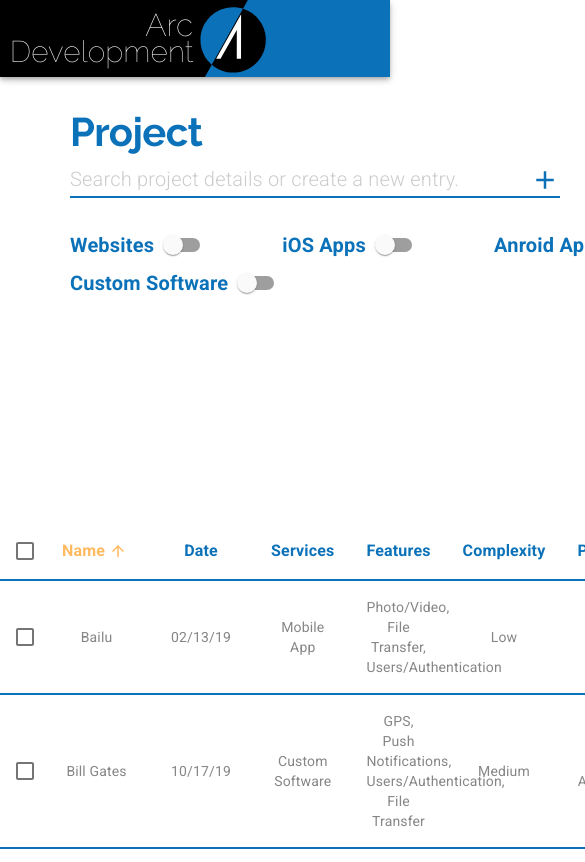
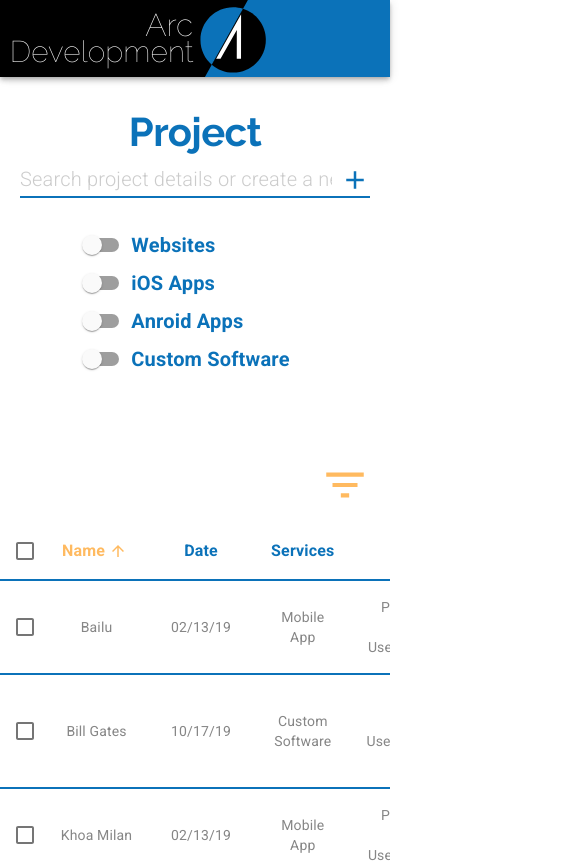
Before and after one commit to KhoaMilan97/project-manager, a Next.js app: page / in a window 390 px wide. Shown: the top 862 px of the page, 585 px wide, since content can reach past the window. Built offline with nearby package versions, Linux system fonts and the light colour scheme.

Commit message:
adding responsive design & finished project manager

```diff
--- a/pages/index.js
+++ b/pages/index.js
@@ -20,18 +20,12 @@
   DialogContent,
   MenuItem,
 } from "@material-ui/core";
-import Table from "@material-ui/core/Table";
-import TableBody from "@material-ui/core/TableBody";
-import TableCell from "@material-ui/core/TableCell";
-import TableContainer from "@material-ui/core/TableContainer";
-import TableHead from "@material-ui/core/TableHead";
-import TableRow from "@material-ui/core/TableRow";
-import Paper from "@material-ui/core/Paper";
-import FilterListIcon from "@material-ui/icons/FilterList";
 import Radio from "@material-ui/core/Radio";
 import RadioGroup from "@material-ui/core/RadioGroup";
 import Select from "@material-ui/core/Select";
 import Button from "@material-ui/core/Button";
+import useMediaQuery from "@material-ui/core/useMediaQuery";
+import Hidden from "@material-ui/core/Hidden";
 
 import EnhancedTable from "../src/ui/EnhancedTable";
 
@@ -78,6 +72,8 @@
 function ProjectManager() {
   const classes = useStyles();
   const theme = useTheme();
+  const matchesMD = useMediaQuery(theme.breakpoints.down("md"));
+  const matchesSM = useMediaQuery(theme.breakpoints.down("sm"));
 
   const [rows, setRows] = useState([
     createData(
@@ -216,15 +212,168 @@
     setPage(0);
   };
 
+  const serviceQuestions = (
+    <Grid
+      item
+      container
+      direction="column"
+      style={{ marginTop: matchesSM ? 50 : "5em" }}
+      alignItems={matchesSM ? "center" : undefined}
+    >
+      <Grid item>
+        <Typography variant="h4" align={matchesSM ? "left" : undefined}>
+          Service
+        </Typography>
+      </Grid>
+      <Grid item>
+        <RadioGroup
+          value={service}
+          onChange={(e) => {
+            setService(e.target.value);
+            setFeatures([]);
+          }}
+          aria-label="service"
+          name="service"
+        >
+          <FormControlLabel
+            classes={{ label: classes.service }}
+            value="Website"
+            control={<Radio />}
+            label="Website"
+          />
+          <FormControlLabel
+            classes={{ label: classes.service }}
+            value="Mobile App"
+            control={<Radio />}
+            label="Mobile App"
+          />
+          <FormControlLabel
+            classes={{ label: classes.service }}
+            value="Custom Software"
+            control={<Radio />}
+            label="Custom Software"
+          />
+        </RadioGroup>
+      </Grid>
+    </Grid>
+  );
+
+  const userQuestions = (
+    <Grid
+      item
+      container
+      direction="column"
+      style={{ marginTop: matchesSM ? 50 : "5em" }}
+      alignItems={matchesSM ? "center" : undefined}
+    >
+      <Grid item>
+        <Typography variant="h4">Users</Typography>
+      </Grid>
+      <Grid item>
+        <RadioGroup
+          value={users}
+          onChange={(e) => setUsers(e.target.value)}
+          aria-label="users"
+          name="users"
+        >
+          <FormControlLabel
+            disabled={service === "Website"}
+            classes={{
+              label: classes.service,
+              root: classes.users,
+            }}
+            value="0-10"
+            control={<Radio />}
+            label="0-10"
+          />
+          <FormControlLabel
+            disabled={service === "Website"}
+            classes={{
+              label: classes.service,
+              root: classes.users,
+            }}
+            value="10-100"
+            control={<Radio />}
+            label="10-100"
+          />
+          <FormControlLabel
+            disabled={service === "Website"}
+            classes={{
+              label: classes.service,
+              root: classes.users,
+            }}
+            value="100+"
+            control={<Radio />}
+            label="100+"
+          />
+        </RadioGroup>
+      </Grid>
+    </Grid>
+  );
+
+  const complexityQuestions = (
+    <Grid
+      item
+      container
+      direction="column"
+      style={{ marginTop: matchesSM ? 50 : "5em" }}
+      alignItems={matchesSM ? "center" : undefined}
+    >
+      <Grid item>
+        <Typography variant="h4">Complexity</Typography>
+      </Grid>
+      <Grid item>
+        <RadioGroup
+          value={complexity}
+          onChange={(e) => setComplexity(e.target.value)}
+          aria-label="complexity"
+          name="complexity"
+        >
+          <FormControlLabel
+            disabled={service === "Website"}
+            classes={{ label: classes.service }}
+            value="Low"
+            control={<Radio />}
+            label="Low"
+          />
+          <FormControlLabel
+            disabled={service === "Website"}
+            classes={{ label: classes.service }}
+            value="Medium"
+            control={<Radio />}
+            label="Medium"
+          />
+          <FormControlLabel
+            disabled={service === "Website"}
+            classes={{ label: classes.service }}
+            value="High"
+            control={<Radio />}
+            label="High"
+          />
+        </RadioGroup>
+      </Grid>
+    </Grid>
+  );
+
   return (
     <MuiPickersUtilsProvider utils={DateFnsUtils}>
-      <Grid container direction="column">
-        <Grid item style={{ marginTop: "2em", marginLeft: "5em" }}>
+      <Grid
+        container
+        direction="column"
+        alignItems={matchesMD ? "center" : undefined}
+      >
+        <Grid
+          item
+          style={{ marginTop: "2em", marginLeft: matchesSM ? 0 : "5em" }}
+        >
           <Typography variant="h1">Project</Typography>
         </Grid>
         <Grid item>
           <TextFiled
-            style={{ width: "35em", marginLeft: "5em" }}
+            style={{
+              width: matchesSM ? "25em" : "35em",
+              marginLeft: matchesSM ? 0 : "5em",
+            }}
             value={searchValue}
             onChange={handleSearch}
             InputProps={{
@@ -241,59 +390,75 @@
             placeholder="Search project details or create a new entry."
           />
         </Grid>
-        <Grid item style={{ marginLeft: "5em", marginTop: "2em" }}>
+        <Grid
+          item
+          style={{ marginLeft: matchesSM ? 0 : "5em", marginTop: "2em" }}
+        >
           <FormGroup row>
-            <FormControlLabel
-              style={{ marginRight: "5em" }}
-              label="Websites"
-              control={
-                <Switch
-                  checked={websiteChecked}
-                  onChange={() => setWebsiteChecked(!websiteChecked)}
-                  color="primary"
+            <Grid container direction={matchesSM ? "column" : "row"}>
+              <Grid item>
+                <FormControlLabel
+                  style={{ marginRight: matchesSM ? 0 : "5em" }}
+                  label="Websites"
+                  control={
+                    <Switch
+                      checked={websiteChecked}
+                      onChange={() => setWebsiteChecked(!websiteChecked)}
+                      color="primary"
+                    />
+                  }
+                  labelPlacement={matchesMD ? "end" : "start"}
                 />
-              }
-              labelPlacement="start"
-            />
-            <FormControlLabel
-              style={{ marginRight: "5em" }}
-              label="iOS Apps"
-              control={
-                <Switch
-                  checked={iOSChecked}
-                  onChange={() => setIOSChecked(!iOSChecked)}
-                  color="primary"
+              </Grid>
+              <Grid item>
+                <FormControlLabel
+                  style={{ marginRight: matchesSM ? 0 : "5em" }}
+                  label="iOS Apps"
+                  control={
+                    <Switch
+                      checked={iOSChecked}
+                      onChange={() => setIOSChecked(!iOSChecked)}
+                      color="primary"
+                    />
+                  }
+                  labelPlacement={matchesMD ? "end" : "start"}
                 />
-              }
-              labelPlacement="start"
-            />
-            <FormControlLabel
-              style={{ marginRight: "5em" }}
-              label="Anroid Apps"
-              control={
-                <Switch
-                  checked={androidChecked}
-                  onChange={() => setAndroidChecked(!androidChecked)}
-                  color="primary"
+              </Grid>
+              <Grid item>
+                <FormControlLabel
+                  style={{ marginRight: matchesSM ? 0 : "5em" }}
+                  label="Anroid Apps"
+                  control={
+                    <Switch
+                      checked={androidChecked}
+                      onChange={() => setAndroidChecked(!androidChecked)}
+                      color="primary"
+                    />
+                  }
+                  labelPlacement={matchesMD ? "end" : "start"}
                 />
-              }
-              labelPlacement="start"
-            />
-            <FormControlLabel
-              label="Custom Software"
-              control={
-                <Switch
-                  checked={softwareChecked}
-                  onChange={() => setSoftwareChecked(!softwareChecked)}
-                  color="primary"
+              </Grid>
+              <Grid item>
+                <FormControlLabel
+                  label="Custom Software"
+                  control={
+                    <Switch
+                      checked={softwareChecked}
+                      onChange={() => setSoftwareChecked(!softwareChecked)}
+                      color="primary"
+                    />
+                  }
+                  labelPlacement={matchesMD ? "end" : "start"}
                 />
-              }
-              labelPlacement="start"
-            />
+              </Grid>
+            </Grid>
           </FormGroup>
         </Grid>
 
-        <Grid item style={{ marginTop: "5em", marginBottom: "15em" }}>
+        <Grid
+          item
+          style={{ width: "100%", marginTop: "5em", marginBottom: "35em" }}
+        >
           <EnhancedTable
             rows={rows}
             setRows={setRows}
@@ -306,10 +471,11 @@
           />
         </Grid>
         <Dialog
-          // style={{ zIndex: 1302 }}
+          style={{ zIndex: 1302 }}
           fullWidth
           maxWidth="md"
           open={dialogOpen}
+          fullScreen={matchesSM}
           onClose={() => setDialogOpen(false)}
         >
           <Grid container justify="center">
@@ -318,63 +484,36 @@
             </Grid>
           </Grid>
           <DialogContent>
-            <Grid container justify="space-between">
+            <Grid
+              container
+              justify="space-between"
+              direction={matchesSM ? "column" : "row"}
+              alignItems={matchesSM ? "center" : undefined}
+            >
               <Grid item>
                 <Grid item container direction="column" sm>
-                  <Grid item>
+                  <Hidden mdUp>{serviceQuestions}</Hidden>
+                  <Hidden mdUp>{userQuestions}</Hidden>
+                  <Hidden mdUp>{complexityQuestions}</Hidden>
+
+                  <Grid item style={{ marginTop: matchesSM ? 50 : 0 }}>
                     <TextFiled
                       label="Name"
                       id="name"
                       value={name}
+                      style={{ width: matchesSM ? 250 : undefined }}
+                      fullWidth={!matchesSM}
                       onChange={(event) => setName(event.target.value)}
                     />
+                    <Hidden smDown>{serviceQuestions}</Hidden>
                   </Grid>
-                  <Grid
-                    item
-                    container
-                    direction="column"
-                    style={{ marginTop: "5em" }}
-                  >
-                    <Grid item>
-                      <Typography variant="h4">Service</Typography>
-                    </Grid>
-                    <Grid item>
-                      <RadioGroup
-                        value={service}
-                        onChange={(e) => {
-                          setService(e.target.value);
-                          setFeatures([]);
-                        }}
-                        aria-label="service"
-                        name="service"
-                      >
-                        <FormControlLabel
-                          classes={{ label: classes.service }}
-                          value="Website"
-                          control={<Radio />}
-                          label="Website"
-                        />
-                        <FormControlLabel
-                          classes={{ label: classes.service }}
-                          value="Mobile App"
-                          control={<Radio />}
-                          label="Mobile App"
-                        />
-                        <FormControlLabel
-                          classes={{ label: classes.service }}
-                          value="Custom Software"
-                          control={<Radio />}
-                          label="Custom Software"
-                        />
-                      </RadioGroup>
-                    </Grid>
-                  </Grid>
-                  <Grid item style={{ marginTop: "5em" }}>
+
+                  <Grid item style={{ marginTop: matchesSM ? 50 : "5em" }}>
                     <Select
                       labelId="platforms"
                       id="platforms"
                       multiple
-                      style={{ width: "12em" }}
+                      style={{ width: matchesSM ? 250 : "12em" }}
                       displayEmpty
                       disabled={service === "Website"}
                       renderValue={
@@ -393,68 +532,41 @@
                 </Grid>
               </Grid>
               <Grid item style={{ marginTop: 16 }}>
-                <Grid item container direction="column" sm alignItems="center">
+                <Grid
+                  item
+                  container
+                  direction="column"
+                  sm
+                  alignItems="center"
+                  style={{ marginTop: matchesSM ? 50 : 0 }}
+                >
                   <Grid item>
                     <KeyboardDatePicker
+                      style={{
+                        width: matchesSM ? 250 : undefined,
+                        zIndex: 1303,
+                      }}
                       format="MM/dd/yyyy"
                       value={date}
                       onChange={setDate}
                     />
                   </Grid>
                   <Grid item>
-                    <Grid
-                      item
-                      container
-                      direction="column"
-                      style={{ marginTop: "5em" }}
-                    >
-                      <Grid item>
-                        <Typography variant="h4">Complexity</Typography>
-                      </Grid>
-                      <Grid item>
-                        <RadioGroup
-                          value={complexity}
-                          onChange={(e) => setComplexity(e.target.value)}
-                          aria-label="complexity"
-                          name="complexity"
-                        >
-                          <FormControlLabel
-                            disabled={service === "Website"}
-                            classes={{ label: classes.service }}
-                            value="Low"
-                            control={<Radio />}
-                            label="Low"
-                          />
-                          <FormControlLabel
-                            disabled={service === "Website"}
-                            classes={{ label: classes.service }}
-                            value="Medium"
-                            control={<Radio />}
-                            label="Medium"
-                          />
-                          <FormControlLabel
-                            disabled={service === "Website"}
-                            classes={{ label: classes.service }}
-                            value="High"
-                            control={<Radio />}
-                            label="High"
-                          />
-                        </RadioGroup>
-                      </Grid>
-                    </Grid>
+                    <Hidden smDown>{complexityQuestions}</Hidden>
                   </Grid>
                 </Grid>
               </Grid>
-              <Grid item>
+              <Grid item style={{ marginTop: matchesSM ? 50 : 0 }}>
                 <Grid
                   item
                   container
                   direction="column"
                   sm
-                  alignItems="flex-end"
+                  alignItems={matchesSM ? "center" : "flex-end"}
                 >
                   <Grid item>
                     <TextFiled
+                      style={{ width: matchesSM ? 250 : undefined }}
                       InputProps={{
                         startAdornment: (
                           <InputAdornment position="start">$</InputAdornment>
@@ -467,64 +579,16 @@
                     />
                   </Grid>
                   <Grid item>
-                    <Grid
-                      item
-                      container
-                      direction="column"
-                      style={{ marginTop: "5em" }}
-                    >
-                      <Grid item>
-                        <Typography variant="h4">Users</Typography>
-                      </Grid>
-                      <Grid item>
-                        <RadioGroup
-                          value={users}
-                          onChange={(e) => setUsers(e.target.value)}
-                          aria-label="users"
-                          name="users"
-                        >
-                          <FormControlLabel
-                            disabled={service === "Website"}
-                            classes={{
-                              label: classes.service,
-                              root: classes.users,
-                            }}
-                            value="0-10"
-                            control={<Radio />}
-                            label="0-10"
-                          />
-                          <FormControlLabel
-                            disabled={service === "Website"}
-                            classes={{
-                              label: classes.service,
-                              root: classes.users,
-                            }}
-                            value="10-100"
-                            control={<Radio />}
-                            label="10-100"
-                          />
-                          <FormControlLabel
-                            disabled={service === "Website"}
-                            classes={{
-                              label: classes.service,
-                              root: classes.users,
-                            }}
-                            value="100+"
-                            control={<Radio />}
-                            label="100+"
-                          />
-                        </RadioGroup>
-                      </Grid>
-                    </Grid>
+                    <Hidden smDown>{userQuestions}</Hidden>
                   </Grid>
                 </Grid>
-                <Grid item style={{ marginTop: "5em" }}>
+                <Grid item style={{ marginTop: matchesSM ? 50 : "5em" }}>
                   <Select
                     labelId="features"
                     id="features"
                     multiple
                     MenuProps={{ style: { zIndex: 1302 } }}
-                    style={{ width: "12em" }}
+                    style={{ width: matchesSM ? 250 : "12em" }}
                     displayEmpty
                     renderValue={
                       features.length > 0 ? undefined : () => "Features"
@@ -544,7 +608,11 @@
                 </Grid>
               </Grid>
             </Grid>
-            <Grid container justify="center" style={{ marginTop: "3em" }}>
+            <Grid
+              container
+              justify="center"
+              style={{ marginTop: matchesSM ? 50 : "3em" }}
+            >
               <Grid item>
                 <Button
                   onClick={() => setDialogOpen(false)}
--- a/src/ui/EnhancedTable.js
+++ b/src/ui/EnhancedTable.js
@@ -591,7 +591,7 @@
                       </TableCell>
                       <TableCell align="center">{row.date}</TableCell>
                       <TableCell align="center">{row.service}</TableCell>
-                      <TableCell align="center" style={{ maxWidth: "5em" }}>
+                      <TableCell align="center" style={{ width: "5em" }}>
                         {row.features}
                       </TableCell>
                       <TableCell align="center">{row.complexity}</TableCell>
--- a/src/ui/Theme.js
+++ b/src/ui/Theme.js
@@ -148,5 +148,10 @@
         },
       },
     },
+    MuiPickersModal: {
+      dialogRoot: {
+        zIndex: 1303,
+      },
+    },
   },
 });
```
